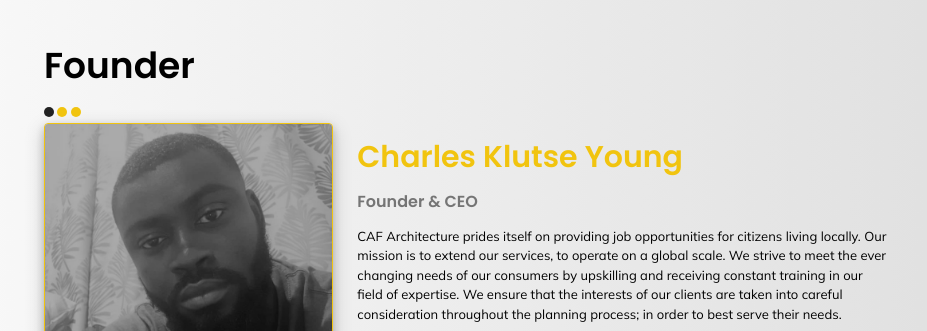
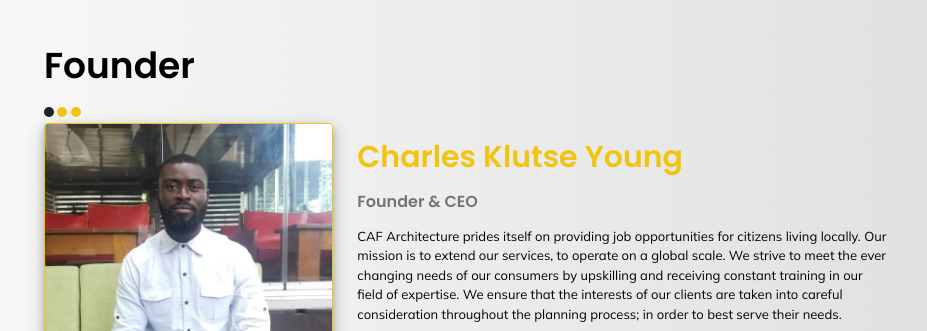
Before and after one commit to GitOptimistLeon/caf-architecture, a plain HTML site: page index.html in a window 1280 px wide. Shown: the part 2590-2921 px from the top of the page, without its empty margins (312-1239 px from the left). Drawn offline with Linux system fonts and the light colour scheme.

Commit message:
image change

```diff
--- a/index.html
+++ b/index.html
@@ -249,7 +249,7 @@
           <div class="w3-col l4 m5">
 
             <div class="w3-card-4 w3-light-grey w3-round">
-              <img src="images/charles_bw.jpg" class="w3-image w3-round w3-border w3-border-yellow" alt="Image of Charles">
+              <img src="images/charles-young.jpg" class="w3-image w3-round w3-border w3-border-yellow" alt="Image of Charles">
             </div>
 
           </div>
```
Also changed, not shown: images/charles-young.jpg (added), images/charles.jpg (deleted), images/charles_bw.jpg (deleted).
